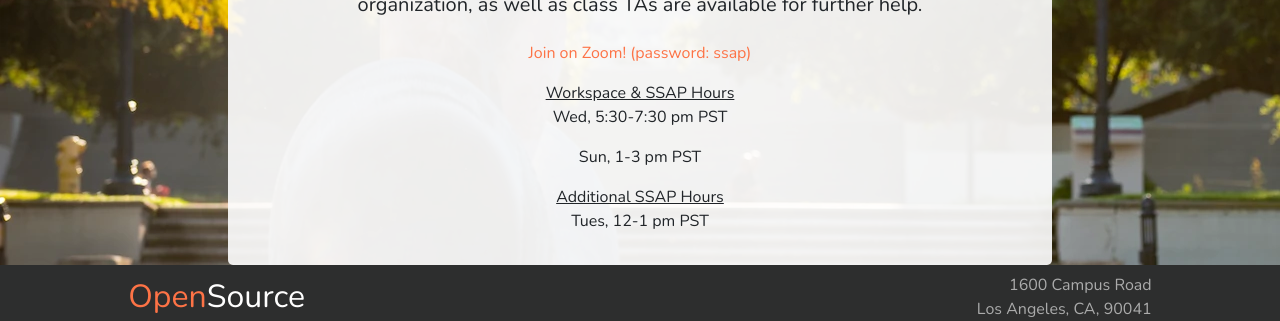
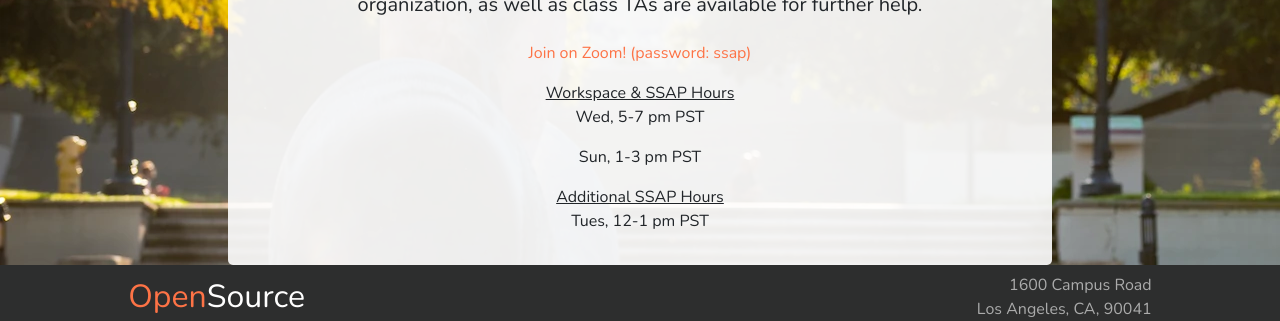
Before and after one commit to jacup101/oxyos.github.io, a Flask app: page /resources/ in a window 1280 px wide. Shown: the part 799-1120 px from the top of the page. Run offline with Flask 2, Linux system fonts and the light colour scheme.

Commit message:
updated workspace times

```diff
--- a/resources/index.html
+++ b/resources/index.html
@@ -128,7 +128,7 @@
       <div>
         <u>Workspace & SSAP Hours</u>
       </div>
-      <p>Wed, 5:30-7:30 pm PST</p>
+      <p>Wed, 5-7 pm PST</p>
       <p>Sun, 1-3 pm PST</p>
       <div>
         <u>Additional SSAP Hours</u>
--- a/src/app/templates/pages/resources.html
+++ b/src/app/templates/pages/resources.html
@@ -44,7 +44,7 @@
       <div>
         <u>Workspace & SSAP Hours</u>
       </div>
-      <p>Wed, 5:30-7:30 pm PST</p>
+      <p>Wed, 5-7 pm PST</p>
       <p>Sun, 1-3 pm PST</p>
       <div>
         <u>Additional SSAP Hours</u>
```
